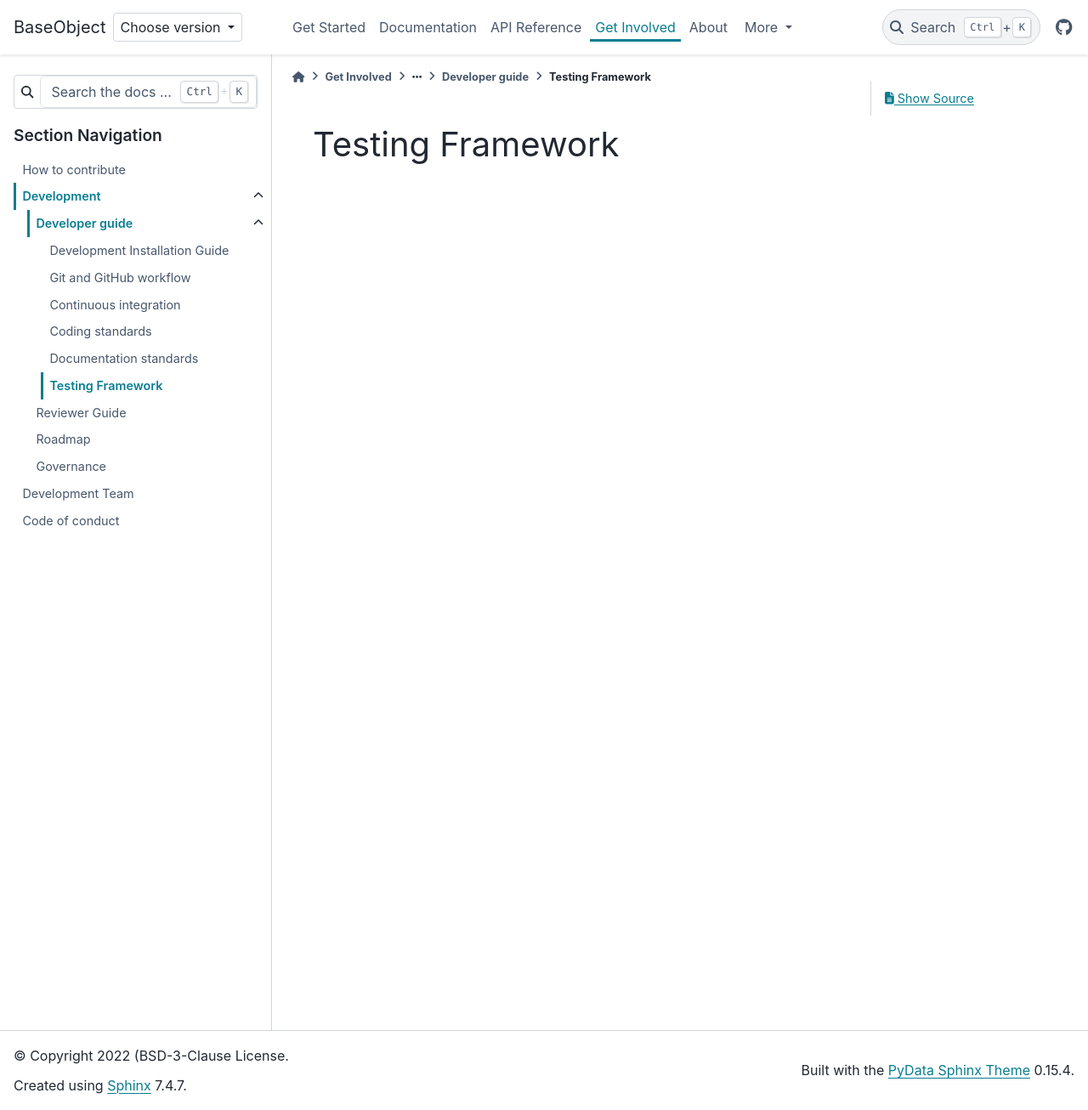
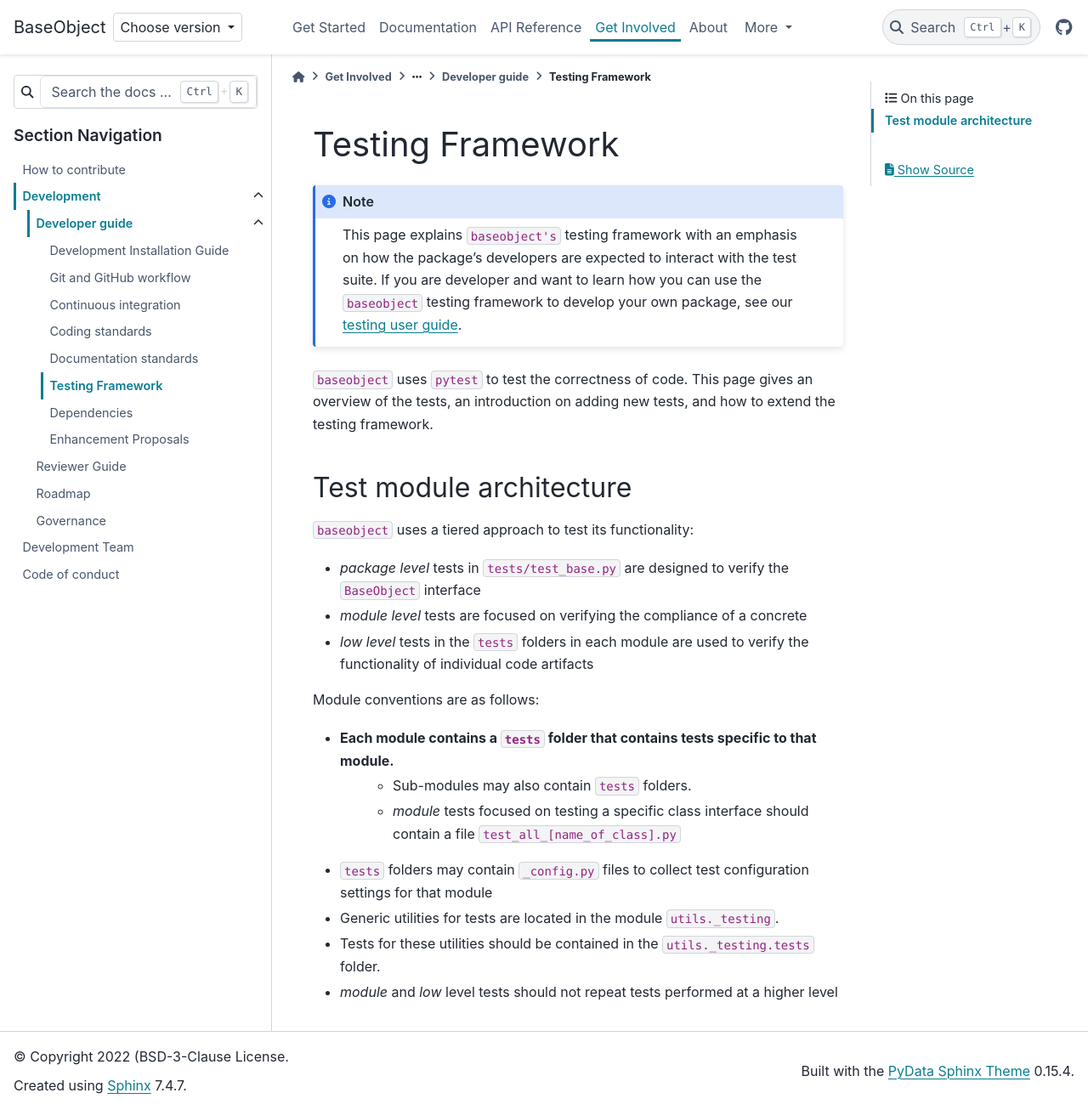
Before and after one commit to sktime/skbase, a Sphinx documentation site: the page built from docs/source/contribute/development/developer_guide/testing_framework.rst, in a window 1280 px wide and 1306 px high. Shown: the whole window at 85% size. Built offline with Sphinx 7.4.7 and the PyData theme 0.15.4, drawn with Linux system fonts in a browser that asks for light colours; comment, search, counter and statistics services are not loaded.

Commit message:
update contribute content

```diff
--- a/docs/source/contribute/code_of_conduct.rst
+++ b/docs/source/contribute/code_of_conduct.rst
@@ -1,3 +1,5 @@
+.. _coc:
+
 ===============
 Code of conduct
 ===============
--- a/docs/source/contribute/development.rst
+++ b/docs/source/contribute/development.rst
@@ -5,7 +5,7 @@ Development
 .. note::
 
     If you are new to ``baseobject`` you may want to see how you can get
-    started :ref:`contributing <contribute>`.
+    started :ref:`contributing <how_to_contrib>`.
 
 .. toctree::
    :maxdepth: 1
--- a/docs/source/contribute/development/developer_guide/testing_framework.rst
+++ b/docs/source/contribute/development/developer_guide/testing_framework.rst
@@ -1,3 +1,40 @@
 =================
 Testing Framework
 =================
+
+.. note::
+
+    This page explains ``baseobject's`` testing framework with an emphasis on how
+    the package's developers  are expected to interact with the test suite. If
+    you are developer and want to learn how you can use the ``baseobject``
+    testing framework to develop your own package, see our
+    :ref:`testing user guide <user_guide_testing>`.
+
+``baseobject`` uses ``pytest`` to test the correctness of code.
+This page gives an overview of the tests, an introduction on adding new tests,
+and how to extend the testing framework.
+
+Test module architecture
+========================
+
+``baseobject`` uses a tiered approach to test its functionality:
+
+- *package level* tests in ``tests/test_base.py`` are designed to verify the
+  ``BaseObject`` interface
+
+- *module level* tests are focused on verifying the compliance of a concrete
+
+- *low level* tests in the ``tests`` folders in each module are used to verify the
+  functionality of individual code artifacts
+
+Module conventions are as follows:
+
+* Each module contains a ``tests`` folder that contains tests specific to that module.
+    * Sub-modules may also contain ``tests`` folders.
+    * *module* tests focused on testing a specific class interface should contain a file
+      ``test_all_[name_of_class].py``
+* ``tests`` folders may contain ``_config.py`` files to collect test
+  configuration settings for that module
+* Generic utilities for tests are located in the module ``utils._testing``.
+* Tests for these utilities should be contained in the ``utils._testing.tests`` folder.
+* *module* and *low* level tests should not repeat tests performed at a higher level
--- a/docs/source/contribute/development/reviewer_guide.rst
+++ b/docs/source/contribute/development/reviewer_guide.rst
@@ -1,4 +1,5 @@
 .. _reviewer_guide:
+.. _rev_guide:
 
 ==============
 Reviewer Guide
--- a/docs/source/contribute/how_to_contribute.rst
+++ b/docs/source/contribute/how_to_contribute.rst
@@ -1,4 +1,4 @@
-.. _contribute:
+.. _how_to_contrib:
 
 =================
 How to contribute
```
Also changed, not shown: docs/source/contribute/development/developer_guide.rst (+30 -0 lines), docs/source/contribute/development/developer_guide/dependencies.rst (added, +91 -0 lines), docs/source/contribute/development/developer_guide/enhancement_proposal.rst (added, +38 -0 lines).
